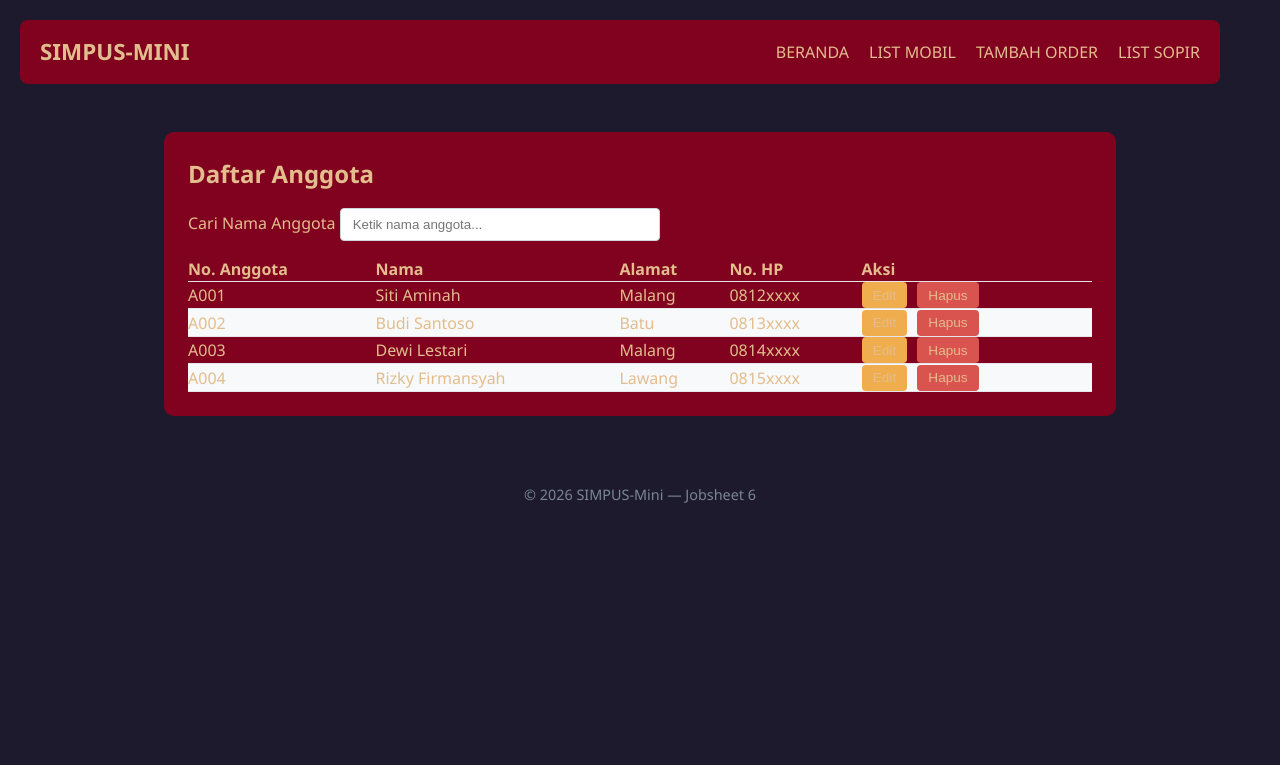
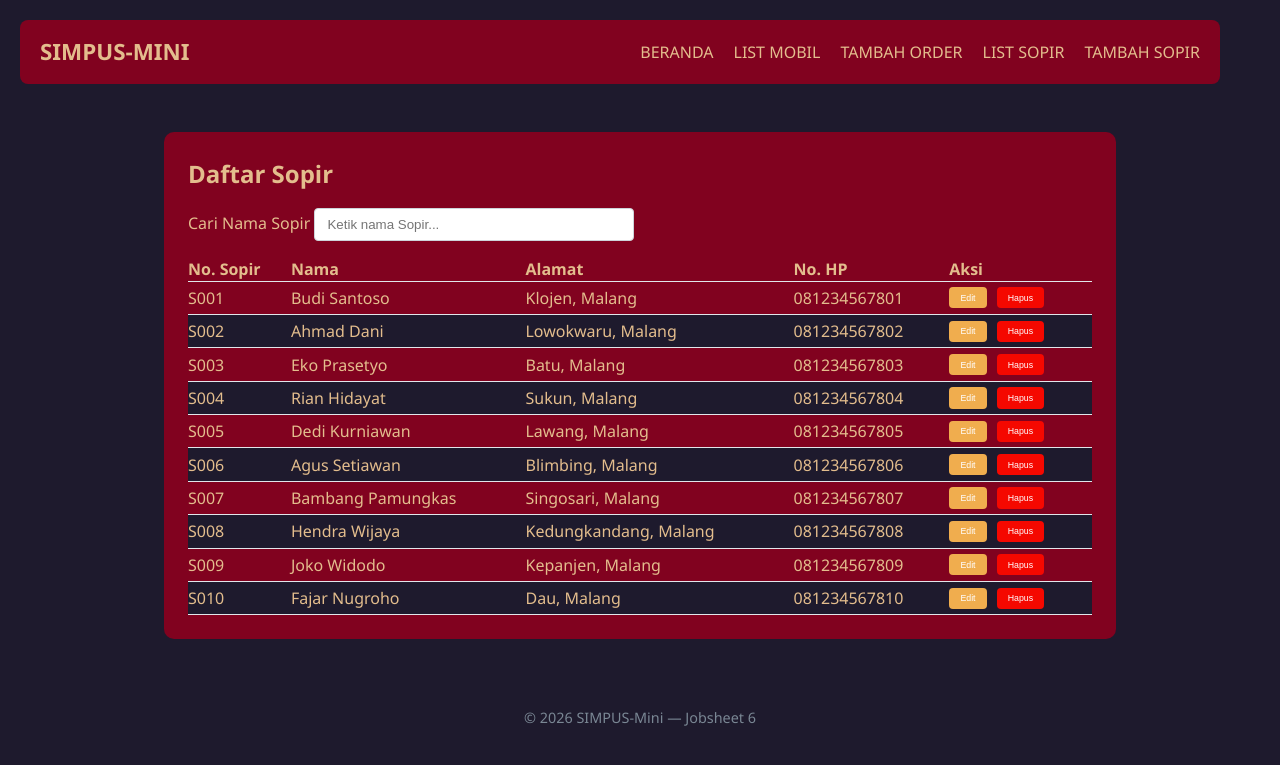
Before and after one commit to Naufal-farhan/D-P-Web, a PHP site: page /Jobsheet-06/anggota/list.html in a window 1280 px wide. Shown: the top 765 px of the page. Run offline with PHP 8.4, Linux system fonts and the light colour scheme.

Commit message:
modifikasi konten list

```diff
--- a/Jobsheet/Jobsheet-06/anggota/list.html
+++ b/Jobsheet/Jobsheet-06/anggota/list.html
@@ -14,25 +14,26 @@
             <ul>
                 <li><a href="../index.html">BERANDA</a></li>
                 <li><a href="../buku/list.html">LIST MOBIL</a></li>
-                <li><a href="list.html">TAMBAH ORDER</a></li>
-                <li><a href="tambah.html">LIST SOPIR</a></li>
+                <li><a href="../buku/tambah.html">TAMBAH ORDER</a></li>
+                <li><a href="list.html">LIST SOPIR</a></li>
+                <li><a href="tambah.html">TAMBAH SOPIR</a></li>
             </ul>
         </nav>
     </header>
 
     <main>
         <section>
-            <h2>Daftar Anggota</h2>
+            <h2>Daftar Sopir</h2>
             <div class="search-box">
-                <label for="search-input">Cari Nama Anggota</label>
-                <input type="text" id="search-input" placeholder="Ketik nama anggota...">
+                <label for="search-input">Cari Nama Sopir</label>
+                <input type="text" id="search-input" placeholder="Ketik nama Sopir...">
             </div>
             <p id="loading-indicator" style="display:none;">Memuat data...</p>
             <div class="table-responsive">
             <table>
                 <thead>
                     <tr>
-                        <th>No. Anggota</th>
+                        <th>No. Sopir</th>
                         <th>Nama</th>
                         <th>Alamat</th>
                         <th>No. HP</th>
--- a/Jobsheet/Jobsheet-06/assets/css/style.css
+++ b/Jobsheet/Jobsheet-06/assets/css/style.css
@@ -140,7 +140,7 @@ thead {
 }
 
 tbody tr:nth-child(even) {
-    background-color: #f7f9fb;
+    background-color: #1e1a2d;
 }
 
 tbody tr:hover {
@@ -150,29 +150,22 @@ tbody tr:hover {
 td button {
     padding: 0.35rem 0.7rem;
     margin-right: 0.35rem;
+    margin-top: 0.35rem;
+    margin-bottom: 0.35rem;
     border: none;
     border-radius: 4px;
     cursor: pointer;
-    font-size: 0.85rem;
-}
-
-td button {
-    padding: 0.35rem 0.7rem;
-    margin-right: 0.35rem;
-    border: none;
-    border-radius: 4px;
-    cursor: pointer;
-    font-size: 0.85rem;
+    font-size: 0.55rem;
 }
 
 td button:first-of-type {
     background-color: #f0ad4e;
-    color: #e3bd8d;
+    color: #fff;
 }
 
 td button:last-of-type {
-    background-color: #d9534f;
-    color: #e3bd8d;
+    background-color: #f50800;
+    color: #fff;
 }
 
 .btn-detail {
--- a/Jobsheet/Jobsheet-06/assets/js/anggota.js
+++ b/Jobsheet/Jobsheet-06/assets/js/anggota.js
@@ -16,13 +16,13 @@ async function muatDaftarAnggota() {
         }
         const daftarAnggota = await res.json();
 
-        daftarAnggota.forEach(function (anggota) {
+        daftarAnggota.forEach(function (sopir) {
             const tr = document.createElement("tr");
             tr.innerHTML =
-                "<td>" + anggota.no_anggota + "</td>" +
-                "<td>" + anggota.nama + "</td>" +
-                "<td>" + anggota.alamat + "</td>" +
-                "<td>" + anggota.no_hp + "</td>" +
+                "<td>" + sopir.no_sopir + "</td>" +
+                "<td>" + sopir.nama + "</td>" +
+                "<td>" + sopir.alamat + "</td>" +
+                "<td>" + sopir.no_hp + "</td>" +
                 "<td>" +
                 "<button type=\"button\">Edit</button> " +
                 "<button type=\"button\" class=\"btn-hapus\">Hapus</button>" +
--- a/Jobsheet/Jobsheet-06/buku/tambah.html
+++ b/Jobsheet/Jobsheet-06/buku/tambah.html
@@ -14,7 +14,7 @@
                 <li><a href="../index.html">BERANDA</a></li>
                 <li><a href="list.html">LIST MOBIL</a></li>
                 <li><a href="tambah.html">TAMBAH ORDER</a></li>
-                <li><a href="../anggota/list.html">DAFTAR SOPIR</a></li>
+                <li><a href="../anggota/list.html">LIST SOPIR</a></li>
                 <li><a href="../anggota/tambah.html">TAMBAH SOPIR</a></li>
             </ul>
         </nav>
--- a/Jobsheet/Jobsheet-06/data/anggota.json
+++ b/Jobsheet/Jobsheet-06/data/anggota.json
@@ -1,6 +1,12 @@
 [
-    { "no_anggota": "A001", "nama": "Siti Aminah", "alamat": "Malang", "no_hp": "0812xxxx" },
-    { "no_anggota": "A002", "nama": "Budi Santoso", "alamat": "Batu", "no_hp": "0813xxxx" },
-    { "no_anggota": "A003", "nama": "Dewi Lestari", "alamat": "Malang", "no_hp": "0814xxxx" },
-    { "no_anggota": "A004", "nama": "Rizky Firmansyah", "alamat": "Lawang", "no_hp": "0815xxxx" }
+    { "no_sopir": "S001", "nama": "Budi Santoso", "alamat": "Klojen, Malang", "no_hp": "081234567801" },
+    { "no_sopir": "S002", "nama": "Ahmad Dani", "alamat": "Lowokwaru, Malang", "no_hp": "081234567802" },
+    { "no_sopir": "S003", "nama": "Eko Prasetyo", "alamat": "Batu, Malang", "no_hp": "081234567803" },
+    { "no_sopir": "S004", "nama": "Rian Hidayat", "alamat": "Sukun, Malang", "no_hp": "081234567804" },
+    { "no_sopir": "S005", "nama": "Dedi Kurniawan", "alamat": "Lawang, Malang", "no_hp": "081234567805" },
+    { "no_sopir": "S006", "nama": "Agus Setiawan", "alamat": "Blimbing, Malang", "no_hp": "081234567806" },
+    { "no_sopir": "S007", "nama": "Bambang Pamungkas", "alamat": "Singosari, Malang", "no_hp": "081234567807" },
+    { "no_sopir": "S008", "nama": "Hendra Wijaya", "alamat": "Kedungkandang, Malang", "no_hp": "081234567808" },
+    { "no_sopir": "S009", "nama": "Joko Widodo", "alamat": "Kepanjen, Malang", "no_hp": "081234567809" },
+    { "no_sopir": "S010", "nama": "Fajar Nugroho", "alamat": "Dau, Malang", "no_hp": "081234567810" }
 ]
--- a/Jobsheet/Jobsheet-06/index.html
+++ b/Jobsheet/Jobsheet-06/index.html
@@ -17,7 +17,7 @@
                 <li><a href="index.html">BERANDA</a></li>
                 <li><a href="buku/list.html">LIST MOBIL</a></li>
                 <li><a href="buku/tambah.html">TAMBAH ORDER</a></li>
-                <li><a href="anggota/list.html">DAFTAR SOPIR</a></li>
+                <li><a href="anggota/list.html">LIST SOPIR</a></li>
                 <li><a href="anggota/tambah.html">TAMBAH SOPIR</a></li>
             </ul>
         </nav>
@@ -36,12 +36,12 @@
             <h2>RINGKASAN</h2>
             <article>
                 <h3>TOTAL MOBIL</h3>
-                <p>6</p>
+                <p>9</p>
             </article>
 
             <article>
                 <h3>TOTAL DI-RENTAL</h3>
-                <p>3</p>
+                <p>6</p>
             </article>
 
             <article>
```
Also changed, not shown: Jobsheet/Jobsheet-06/anggota/tambah.html (+5 -5 lines), Jobsheet/Jobsheet-06/assets/js/buku.js (+4 -4 lines), Jobsheet/Jobsheet-06/buku/list.html (+5 -5 lines), Jobsheet/Jobsheet-06/data/buku.json (+9 -10 lines).
